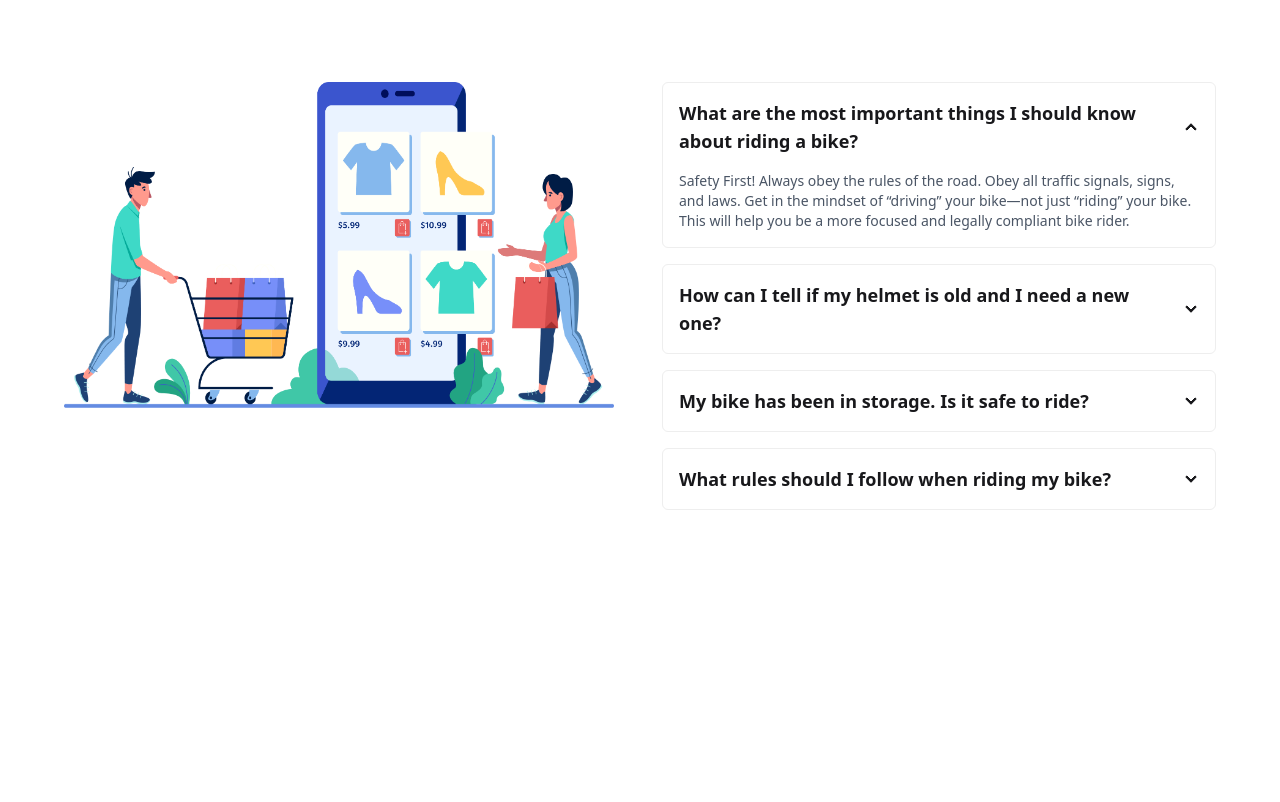
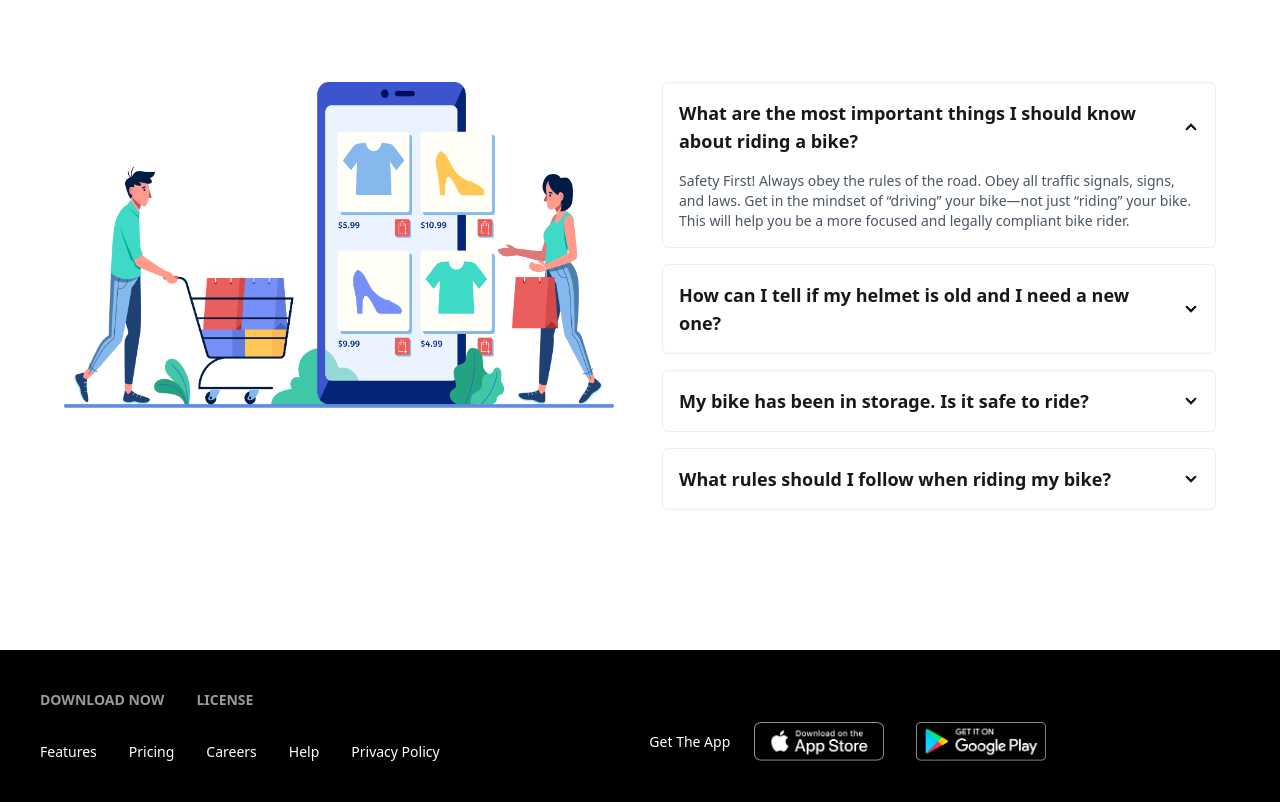
Before and after one commit to ibrahim231217/biker-zone, a plain HTML site: page index.html in a window 1280 px wide. Shown: the part 2837-3639 px from the top of the page. Before the commit the page ends 3347 px from the top, so only its background shows below. Drawn offline with nearby package versions, Linux system fonts and the light colour scheme; a web font is replaced by a local one.

Commit message:
footer-section-done

```diff
--- a/index.html
+++ b/index.html
@@ -1,5 +1,6 @@
 <!DOCTYPE html>
 <html lang="en">
+
 <head>
   <meta charset="UTF-8">
   <meta name="viewport" content="width=device-width, initial-scale=1.0">
@@ -11,11 +12,14 @@
 
   <link rel="preconnect" href="https://fonts.googleapis.com">
   <link rel="preconnect" href="https://fonts.gstatic.com" crossorigin>
-<link href="https://fonts.googleapis.com/css2?family=Atkinson+Hyperlegible+Mono:ital,wght@0,200..800;1,200..800&family=Lato:ital,wght@0,100;0,300;0,400;0,700;0,900;1,100;1,300;1,400;1,700;1,900&family=Open+Sans:ital,wght@0,300..800;1,300..800&family=Poppins:ital,wght@0,100;0,200;0,300;0,400;0,500;0,600;0,700;0,800;0,900;1,100;1,200;1,300;1,400;1,500;1,600;1,700;1,800;1,900&display=swap" rel="stylesheet">
+  <link
+    href="https://fonts.googleapis.com/css2?family=Atkinson+Hyperlegible+Mono:ital,wght@0,200..800;1,200..800&family=Lato:ital,wght@0,100;0,300;0,400;0,700;0,900;1,100;1,300;1,400;1,700;1,900&family=Open+Sans:ital,wght@0,300..800;1,300..800&family=Poppins:ital,wght@0,100;0,200;0,300;0,400;0,500;0,600;0,700;0,800;0,900;1,100;1,200;1,300;1,400;1,500;1,600;1,700;1,800;1,900&display=swap"
+    rel="stylesheet">
 
 
   <title>Biker Zone</title>
 </head>
+
 <body>
   <style>
     .Poppins {
@@ -51,7 +55,8 @@
       <div class="navbar-end">
         <div class="dropdown lg:hidden">
           <div tabindex="0" role="button" class="btn btn-ghost">
-          <svg xmlns="http://www.w3.org/2000/svg" class="h-5 w-5" fill="none" viewBox="0 0 24 24" stroke="currentColor">
+            <svg xmlns="http://www.w3.org/2000/svg" class="h-5 w-5" fill="none" viewBox="0 0 24 24"
+              stroke="currentColor">
               <path stroke-linecap="round" stroke-linejoin="round" stroke-width="2" d="M4 6h16M4 12h8m-8 6h16" />
             </svg>
           </div>
@@ -88,7 +93,8 @@
           <p class="text-gray-400 py-4">Computer-controlled digital transistorized with electronic advance</p>
           <h1 class="text-5xl font-bold text-white">Honda CBR 300R</h1>
           <p class="py-6 text-gray-400">
-        Amet minim mollit non deserunt ullamco est sit aliqua dolor do amet sint. Velit officia consequat duis enim velit mollit. Exercitation veniam consequat sunt nostrud amet.
+            Amet minim mollit non deserunt ullamco est sit aliqua dolor do amet sint. Velit officia consequat duis enim
+            velit mollit. Exercitation veniam consequat sunt nostrud amet.
           </p>
           <button class="btn btn-primary bg-[#E76F51] text-white w-[168px] h-[44px]">Purchase</button>
         </div>
@@ -116,13 +122,12 @@
 
           <div class="card bg-base-100 w-96 shadow-sm">
             <figure>
-        <img
-          src="images/others/latest1.png"
-          alt="bike" />
+              <img src="images/others/latest1.png" alt="bike" />
             </figure>
             <div class="card-body">
               <h2 class="card-title poppins text-2xl font-bold">Ducati XDIAVEL S-73</h2>
-        <p class="text-gray-400">Lorem ipsum dolor sit amet, consectetur adipiscing elit. Lacus, fermentum amet faucibus sed id nisi lectus at.</p>
+              <p class="text-gray-400">Lorem ipsum dolor sit amet, consectetur adipiscing elit. Lacus, fermentum amet
+                faucibus sed id nisi lectus at.</p>
               <div class="card-actions justify-end">
                 <button class="btn btn-primary bg-[#E76F51] block items-start mr-60 mt-3">Read More</button>
               </div>
@@ -134,13 +139,12 @@
 
           <div class="card bg-base-100 w-96 shadow-sm">
             <figure>
-        <img
-          src="images/others/latest2.png"
-          alt="bike" />
+              <img src="images/others/latest2.png" alt="bike" />
             </figure>
             <div class="card-body">
               <h2 class="card-title poppins text-2xl font-bold">Ducati XDIAVEL S-73</h2>
-        <p class="text-gray-400">Lorem ipsum dolor sit amet, consectetur adipiscing elit. Lacus, fermentum amet faucibus sed id nisi lectus at.</p>
+              <p class="text-gray-400">Lorem ipsum dolor sit amet, consectetur adipiscing elit. Lacus, fermentum amet
+                faucibus sed id nisi lectus at.</p>
               <div class="card-actions justify-end">
                 <button class="btn btn-primary bg-[#E76F51] block items-start mr-60 mt-3">Read More</button>
               </div>
@@ -151,13 +155,12 @@
 
           <div class="card bg-base-100 w-96 shadow-sm">
             <figure>
-        <img
-          src="images/others/latest3.png"
-          alt="bike" />
+              <img src="images/others/latest3.png" alt="bike" />
             </figure>
             <div class="card-body">
               <h2 class="card-title poppins text-2xl font-bold">Ducati XDIAVEL S-73</h2>
-        <p class="text-gray-400">Lorem ipsum dolor sit amet, consectetur adipiscing elit. Lacus, fermentum amet faucibus sed id nisi lectus at.</p>
+              <p class="text-gray-400">Lorem ipsum dolor sit amet, consectetur adipiscing elit. Lacus, fermentum amet
+                faucibus sed id nisi lectus at.</p>
               <div class="card-actions justify-end">
                 <button class="btn btn-primary bg-[#E76F51] block items-start mr-60 mt-3">Read More</button>
               </div>
@@ -172,7 +175,8 @@
 
       <section class="mt-24">
 
-    <h1 class="font-semibold text-4xl poppins text-center ">Happy  <span class="text-orange-500">Clients says</span></h1>
+        <h1 class="font-semibold text-4xl poppins text-center ">Happy <span class="text-orange-500">Clients says</span>
+        </h1>
 
 
 
@@ -272,7 +276,8 @@
 
           <!-- Left Image -->
           <div class="flex-shrink-0">
-        <img src="images/others/shopping.png" class="w-[300px] sm:w-[500px] lg:w-[550px] h-auto object-contain" alt="Shopping">
+            <img src="images/others/shopping.png" class="w-[300px] sm:w-[500px] lg:w-[550px] h-auto object-contain"
+              alt="Shopping">
           </div>
 
           <!-- Right Cards -->
@@ -310,7 +315,8 @@
                 My bike has been in storage. Is it safe to ride?
               </div>
               <div class="collapse-content text-sm text-gray-600">
-            Check the tires for cracks or deflation, inspect the brakes, and make sure the chain is lubricated. A quick tune-up is highly recommended.
+                Check the tires for cracks or deflation, inspect the brakes, and make sure the chain is lubricated. A
+                quick tune-up is highly recommended.
               </div>
             </div>
 
@@ -321,7 +327,8 @@
                 What rules should I follow when riding my bike?
               </div>
               <div class="collapse-content text-sm text-gray-600">
-            Always wear a helmet, use hand signals, ride with the traffic, and stay alert. Avoid distractions like phones or loud music while riding.
+                Always wear a helmet, use hand signals, ride with the traffic, and stay alert. Avoid distractions like
+                phones or loud music while riding.
               </div>
             </div>
 
@@ -334,7 +341,38 @@
     </main>
 
 
+    <footer class="mt-[140px] footer sm:footer-horizontal bg-black text-base-content p-10">
+      <nav class="text-white">
+        <!-- Navigation with two h6 titles side by side -->
+        <div class="flex gap-8 flex-wrap justify-center sm:justify-start">
+          <h6 class="footer-title">Download Now</h6>
+          <h6 class="footer-title">License</h6>
+        </div>
+
+        <!-- Links section, displayed in row layout with gap between them -->
+        <div class="mt-4 flex gap-8 flex-wrap justify-center sm:justify-start">
+          <a class="link link-hover">Features</a>
+          <a class="link link-hover">Pricing</a>
+          <a class="link link-hover">Careers</a>
+          <a class="link link-hover">Help</a>
+          <a class="link link-hover">Privacy Policy</a>
+        </div>
+      </nav>
+
+      <!-- App Section (Text and images side by side) -->
+      <div class="flex flex-col gap-6 sm:flex-col sm:items-center sm:text-center lg:flex-row lg:items-center lg:justify-between mt-8">
+        <h4 class="text-white text-center lg:text-left sm:mb-4 lg:mb-0">Get The App</h4>
+        <!-- App Images -->
+        <div class="flex gap-8 justify-center sm:justify-center lg:justify-start">
+          <img src="images/others/ios.png" alt="iOS App" class="w-[120px] sm:w-[100px] md:w-[110px] lg:w-[120px] xl:w-[130px] 2xl:w-[140px]">
+          <img src="images/others/android.png" alt="Android App" class="w-[120px] sm:w-[100px] md:w-[110px] lg:w-[120px] xl:w-[130px] 2xl:w-[140px]">
+        </div>
+      </div>
+    </footer>
+
+
 
 
 </body>
+
 </html>
```
Lines whose indentation alone changed are shown as unchanged.
